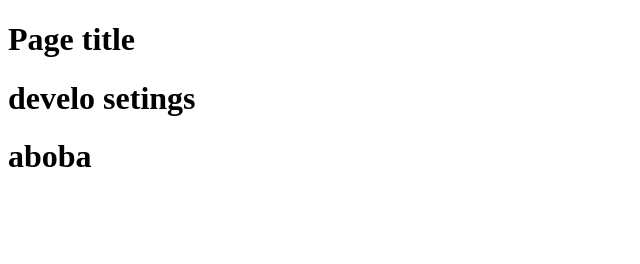
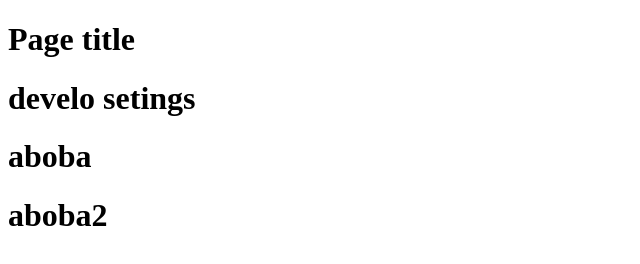
Before and after one commit to DoctorJambo/game, a plain HTML site: page index.html in a window 1280 px wide. Shown: the whole page, without its empty margins (0-640 px from the left). Drawn offline with Linux system fonts and the light colour scheme.

Commit message:
add aboba2

```diff
--- a/index.html
+++ b/index.html
@@ -9,5 +9,6 @@
   <h1>Page title</h1>
   <h1>develo setings</h1>
   <h1>aboba</h1>
+  <h1>aboba2</h1>
 </body>
 </html>
```
